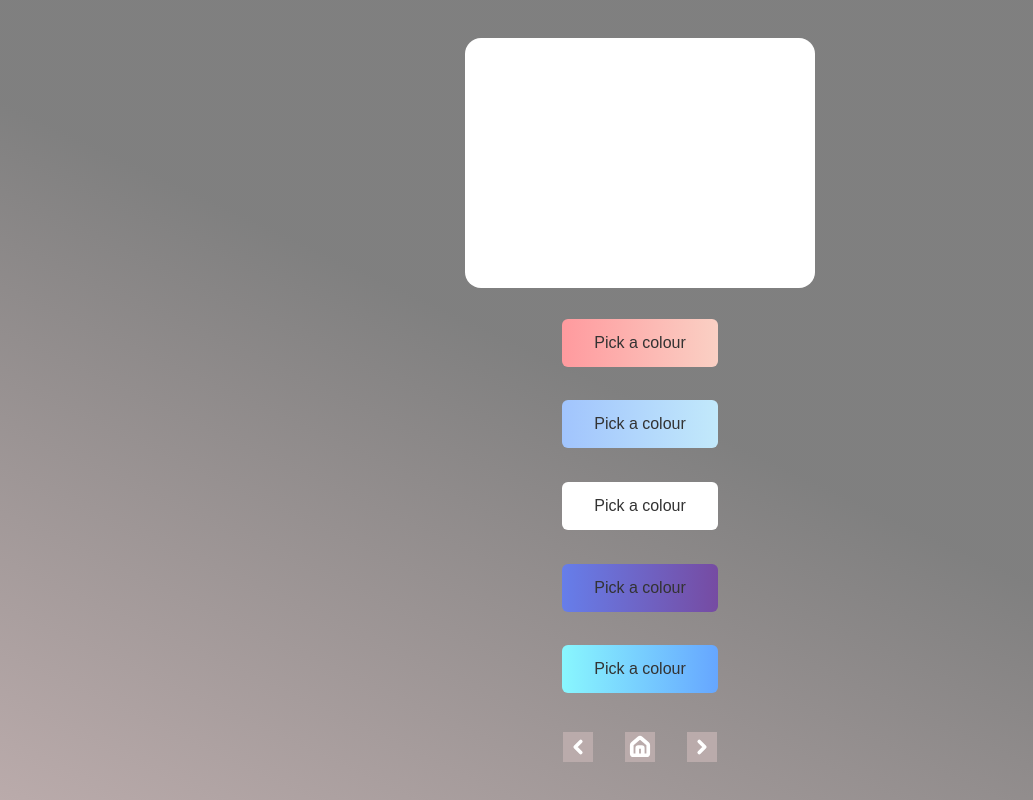
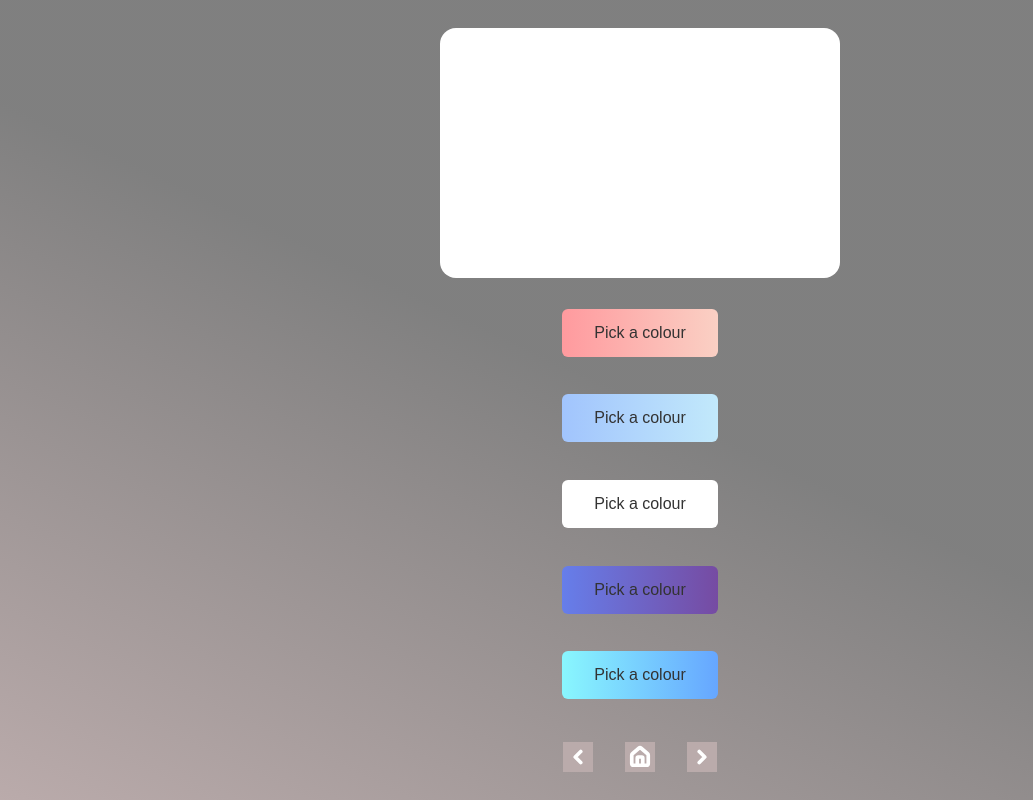
Before and after one commit to Mujeebat-shittu/react-razzle-dazzle, a React (Vite) app: page /colourPicker in a window 1280 px wide. Shown: the whole page, without its empty margins (0-1033 px from the left). Built offline with nearby package versions, Linux system fonts and the light colour scheme.

Commit message:
styling fix

```diff
--- a/src/components/colourPicker.jsx
+++ b/src/components/colourPicker.jsx
@@ -30,7 +30,7 @@ function ColourPicker() {
   return (
     <>
       <div
-        className="w-[400px] sm:max-w-[350px] h-[250px] mb-5 rounded-2xl my-4 mx-auto"
+        className="w-[300px] md:w-[400px] h-[250px] mb-5 rounded-2xl my-4 mx-auto"
         style={{
           background: colour,
         }}
@@ -38,7 +38,7 @@ function ColourPicker() {
 
       {colours.map((colour) => (
         <div
-          className="inline-flex sm:grid sm:grid-cols-[minmax(100px, 1fr)] sm:my-3 sm:mx-auto sm:px-3.5 sm:py-[0.3rem]  items-center justify-evenly p-0.5 my-4 mx-auto"
+          className="inline-flex sm:grid sm:grid-cols-[minmax(100px, 1fr)] my-3 sm:px-3.5 sm:py-[0.3rem] items-center justify-evenly p-0.5 md:my-4 mx-auto"
           key={colour}
         >
           <button
```
